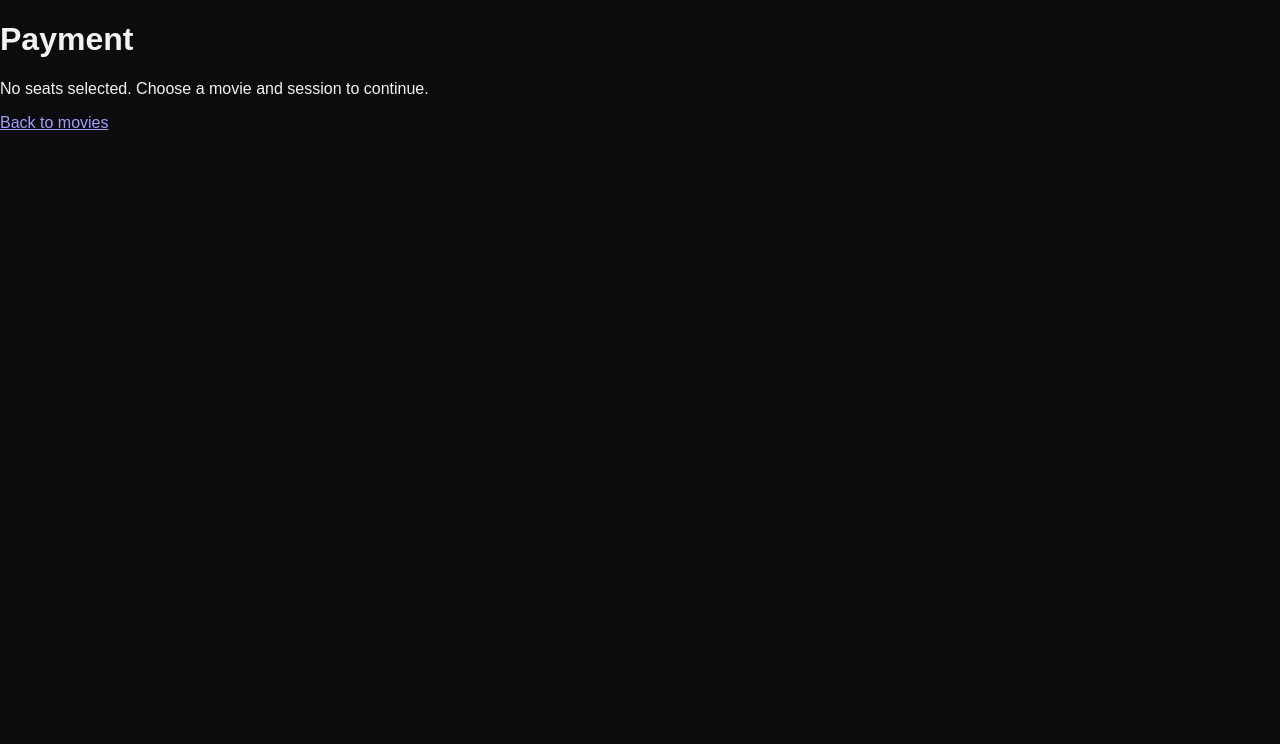
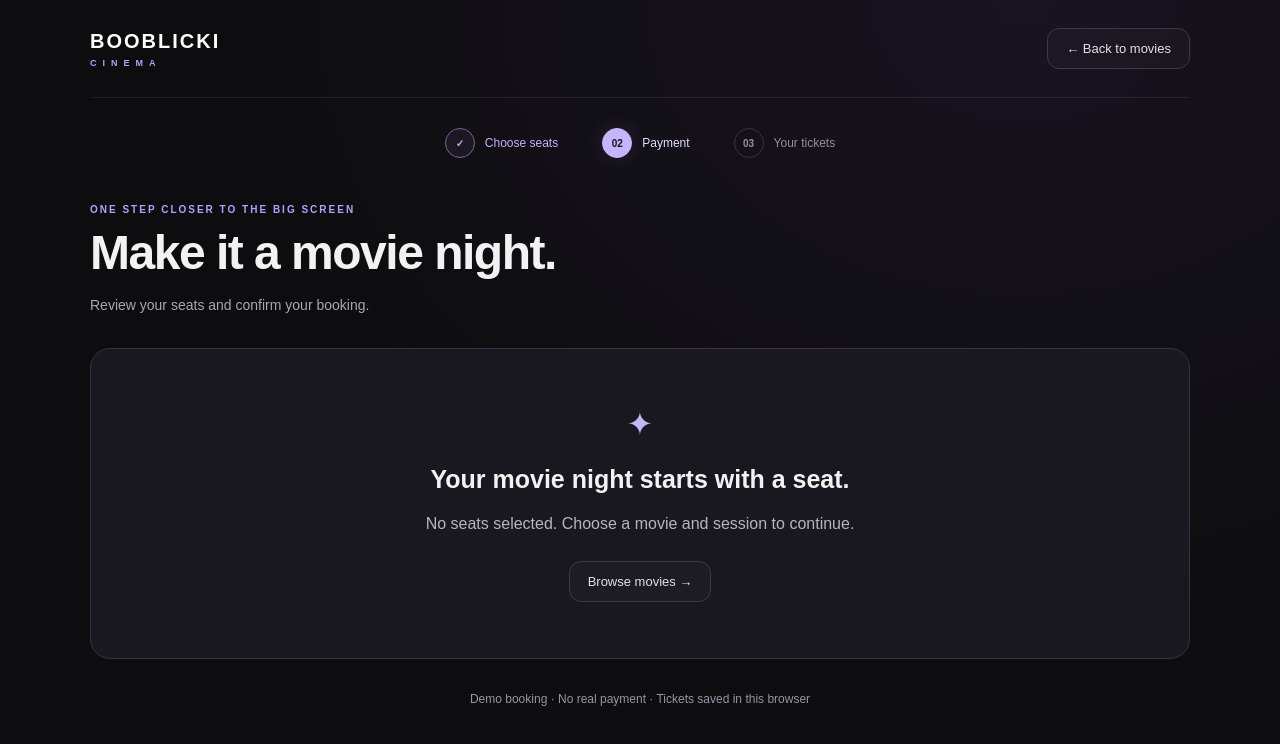
Before and after one commit to klaccdeduska/kino_project, a Vue app in the folder frontend/: page /payment in a window 1280 px wide. Shown: the top 744 px of the page. Built offline with nearby package versions, Linux system fonts and the light colour scheme.

Commit message:
Style payment page to match seat booking design

```diff
--- a/frontend/src/views/PaymentView.vue
+++ b/frontend/src/views/PaymentView.vue
@@ -54,59 +54,134 @@ async function pay() {
 </script>
 
 <template>
-  <main>
-    <h1>Payment</h1>
+  <main class="payment-page">
+    <div class="payment-shell">
+      <header class="topbar">
+        <RouterLink to="/" class="brand">BOOBLICKI<span>CINEMA</span></RouterLink>
+        <RouterLink v-if="draft" class="back-button" :to="{
+          name: 'booking', params: { movieId: draft.movieId }, query: { sessionId: draft.sessionId },
+        }">← Back to seats</RouterLink>
+        <RouterLink v-else to="/" class="back-button">← Back to movies</RouterLink>
+      </header>
 
-    <p v-if="error" role="alert">
-      {{ error }}
-    </p>
+      <nav class="steps" aria-label="Booking progress">
+        <span class="step complete"><b>✓</b> Choose seats</span>
+        <span class="step active" aria-current="step"><b>02</b> Payment</span>
+        <span class="step"><b>03</b> Your tickets</span>
+      </nav>
 
-    <template v-if="draft">
-      <RouterLink
-        :to="{
-          name: 'booking',
-          params: { movieId: draft.movieId },
-          query: { sessionId: draft.sessionId },
-        }"
-      >
-        Back to seats
-      </RouterLink>
+      <div class="page-heading">
+        <p class="eyebrow">ONE STEP CLOSER TO THE BIG SCREEN</p>
+        <h1>Make it a movie night.</h1>
+        <p>Review your seats and confirm your booking.</p>
+      </div>
 
-      <h2>{{ draft.movieTitle }}</h2>
+      <p v-if="error" class="error-message" role="alert">{{ error }}</p>
 
-      <p>{{ formatSessionDate(draft.date) }} — {{ draft.time }} · {{ draft.hallName }}</p>
+      <div v-if="draft" class="payment-layout">
+        <section class="booking-card" aria-labelledby="booking-title">
+          <div class="card-heading"><span class="eyebrow">YOUR BOOKING</span><span class="badge">{{ draft.hallName }}</span></div>
+          <h2 id="booking-title">{{ draft.movieTitle }}</h2>
+          <p class="session-line">{{ formatSessionDate(draft.date) }} — {{ draft.time }} · {{ draft.hallName }}</p>
 
-      <ul>
-        <li v-for="seat in draft.seats" :key="seat">
-          Row {{ seat.split('-')[0] }}
-          · Seat {{ seat.split('-')[1] }}
-          — {{ formatPrice(getSeatPriceCents(seat)) }}
-        </li>
-      </ul>
+          <div class="seats-heading"><h3>Your seats</h3><span>{{ draft.seats.length }} {{ draft.seats.length === 1 ? 'ticket' : 'tickets' }}</span></div>
+          <ul class="seat-list">
+            <li v-for="seat in draft.seats" :key="seat">
+              <span class="seat-marker" aria-hidden="true">{{ seat.split('-')[0] }}</span>
+              <div class="seat-info"><strong>Row {{ seat.split('-')[0] }} · Seat {{ seat.split('-')[1] }}</strong><span>{{ seat.startsWith('E-') ? 'VIP' : seat.startsWith('D-') ? 'Double' : 'Standard' }}</span></div>
+              <strong class="seat-price">{{ formatPrice(getSeatPriceCents(seat)) }}</strong>
+            </li>
+          </ul>
+          <p class="edit-note">Want a different view? <RouterLink :to="{ name: 'booking', params: { movieId: draft.movieId }, query: { sessionId: draft.sessionId } }">Change your seats →</RouterLink></p>
+        </section>
 
-      <p>Tickets: {{ draft.seats.length }}</p>
+        <aside class="summary-card" aria-labelledby="summary-title">
+          <p class="eyebrow">THE FINAL DETAILS</p>
+          <h2 id="summary-title">Order summary</h2>
+          <div class="summary-line"><span>Tickets: {{ draft.seats.length }}</span><span>{{ formatPrice(totalCents) }}</span></div>
+          <div class="total"><span>Total</span><strong>{{ formatPrice(totalCents) }}</strong></div>
+          <div class="demo-notice"><span class="demo-icon" aria-hidden="true">✦</span><div><strong>Just a demo. Enjoy the experience.</strong><p>No money will be charged and no card details are required.</p></div></div>
+          <button class="pay-button" type="button" :disabled="submitting || draft.seats.length === 0" :aria-busy="submitting" @click="pay">{{ submitting ? 'Processing…' : 'Confirm demo payment' }}</button>
+          <p class="confirmation-note">Your tickets will be ready on the next page.</p>
+        </aside>
+      </div>
 
-      <p>
-        <strong>Total: {{ formatPrice(totalCents) }}</strong>
-      </p>
-
-      <p>
-        This is a demo payment. No money will be charged
-        and no card details are required.
-      </p>
-
-      <button
-        type="button"
-        :disabled="submitting"
-        @click="pay"
-      >
-        {{ submitting ? 'Processing…' : 'Confirm demo payment' }}
-      </button>
-    </template>
-
-    <template v-else>
-      <p>No seats selected. Choose a movie and session to continue.</p>
-      <RouterLink to="/">Back to movies</RouterLink>
-    </template>
+      <section v-else class="empty-state">
+        <span aria-hidden="true">✦</span><h2>Your movie night starts with a seat.</h2>
+        <p>No seats selected. Choose a movie and session to continue.</p>
+        <RouterLink class="back-button" to="/">Browse movies →</RouterLink>
+      </section>
+      <footer>Demo booking · No real payment · Tickets saved in this browser</footer>
+    </div>
   </main>
 </template>
+
+<style scoped>
+.payment-page { min-height: 100vh; padding: 28px 24px 40px; background: radial-gradient(ellipse at 80% 0%, #39275540, transparent 55%), #0d0d0f; color: #f2f2f3; }
+.payment-shell { max-width: 1100px; margin: auto; }
+.topbar { display: flex; align-items: center; justify-content: space-between; gap: 16px; padding-bottom: 28px; border-bottom: 1px solid #ffffff12; }
+.brand { color: #fff; text-decoration: none; font-size: 20px; font-weight: 900; letter-spacing: 2px; }
+.brand span { display: block; margin-top: 5px; font-size: 9px; letter-spacing: 6px; color: #b6a0ff; }
+.back-button { display: inline-flex; align-items: center; gap: 10px; padding: 12px 18px; border: 1px solid #3c3a46; border-radius: 12px; background: #ffffff05; color: #e4dfef; font-size: 13px; text-decoration: none; transition: background 150ms; }
+.back-button:hover { background: #b6a0ff18; border-color: #b6a0ff; }
+.steps { display: flex; justify-content: center; gap: 44px; padding: 30px 0; }
+.step { display: inline-flex; align-items: center; gap: 10px; color: #93909f; font-size: 12px; }
+.step b { display: grid; place-items: center; width: 30px; height: 30px; border: 1px solid #383440; border-radius: 50%; font-size: 10px; }
+.step.active { color: #e5dcff; }
+.step.active b { color: #171320; background: #c4b5fd; border-color: #c4b5fd; box-shadow: 0 0 20px #b6a0ff25; }
+.step.complete { color: #c4b5fd; }
+.step.complete b { border-color: #786393; background: #b6a0ff12; }
+.page-heading { margin: 16px 0 30px; }
+.eyebrow { margin: 0 0 10px; color: #b6a0ff; font-size: 10px; font-weight: 700; letter-spacing: 2px; }
+h1 { margin: 0; font-size: clamp(30px, 5vw, 48px); line-height: 1.15; letter-spacing: -1.5px; }
+.page-heading > p:last-child { margin: 14px 0 0; color: #aaa6b4; font-size: 14px; line-height: 1.7; }
+.payment-layout { display: grid; grid-template-columns: minmax(0, 1.4fr) minmax(0, 1fr); align-items: start; gap: 24px; }
+.booking-card, .summary-card { min-width: 0; padding: 28px; border: 1px solid #3a3348; border-radius: 20px; background: #17161c; box-shadow: 0 20px 70px #0002; }
+.booking-card { background: linear-gradient(135deg, #211b2c, #17161c 65%); }
+.card-heading { display: flex; justify-content: space-between; align-items: center; gap: 12px; }
+.card-heading .eyebrow { margin: 0; }
+.badge { padding: 7px 12px; border: 1px solid #645078; border-radius: 8px; color: #d6c7f0; font-size: 11px; }
+h2 { margin: 22px 0 12px; font-size: 25px; overflow-wrap: anywhere; }
+.session-line { margin: 0; color: #bbb2c9; font-size: 13px; line-height: 1.8; }
+.seats-heading { display: flex; justify-content: space-between; align-items: center; margin-top: 30px; padding-top: 24px; border-top: 1px solid #ffffff12; }
+.seats-heading h3 { margin: 0; font-size: 15px; }
+.seats-heading > span { color: #a69bb8; font-size: 12px; }
+.seat-list { padding: 0; margin: 18px 0 0; list-style: none; }
+.seat-list li { display: flex; align-items: center; gap: 14px; padding: 16px 0; border-bottom: 1px solid #ffffff0d; }
+.seat-marker { display: grid; place-items: center; flex: 0 0 40px; height: 44px; background: #b6a0ff12; color: #d8c8ff; border: 1px solid #65507f; border-radius: 10px; font-weight: 700; }
+.seat-info { display: flex; flex: 1; flex-direction: column; gap: 7px; font-size: 13px; }
+.seat-info > span { color: #a99dbb; font-size: 11px; }
+.seat-price { white-space: nowrap; font-size: 14px; }
+.edit-note { margin: 24px 0 0; color: #a99dbb; font-size: 12px; line-height: 1.8; }
+.edit-note a { display: inline-block; color: #d1bfff; margin-left: 4px; text-underline-offset: 4px; }
+.summary-card h2 { margin-top: 12px; font-size: 22px; }
+.summary-line { display: flex; justify-content: space-between; gap: 16px; margin-top: 28px; color: #bcb3c8; font-size: 14px; }
+.total { display: flex; justify-content: space-between; align-items: center; gap: 16px; margin-top: 24px; padding-top: 24px; border-top: 1px solid #3a3348; font-size: 16px; }
+.total strong { color: #e0d2ff; font-size: 32px; letter-spacing: -1px; white-space: nowrap; }
+.demo-notice { display: flex; gap: 12px; margin: 26px 0 22px; padding: 16px; background: #b6a0ff0b; border: 1px solid #4a3c5f; border-radius: 12px; }
+.demo-icon { color: #c4b5fd; }
+.demo-notice strong { font-size: 12px; line-height: 1.6; color: #dcd0ee; }
+.demo-notice p { margin: 7px 0 0; color: #aaa0b8; font-size: 12px; line-height: 1.7; }
+.pay-button { width: 100%; min-height: 52px; padding: 14px 16px; border: 1px solid #c4b5fd; border-radius: 12px; background: #c4b5fd; color: #20152f; font: inherit; font-size: 14px; font-weight: 700; cursor: pointer; box-shadow: 0 5px 22px #b6a0ff20; transition: background 150ms, transform 150ms; }
+.pay-button:hover:not(:disabled) { background: #d8cdff; transform: translateY(-1px); }
+.pay-button:disabled { opacity: .5; cursor: not-allowed; }
+a:focus-visible, button:focus-visible { outline: 3px solid #dfd4ff; outline-offset: 4px; }
+.confirmation-note { margin: 14px 0 0; text-align: center; color: #a69bb8; font-size: 11px; line-height: 1.7; }
+footer { margin-top: 30px; color: #9994a5; font-size: 12px; text-align: center; line-height: 1.8; }
+.error-message { margin-bottom: 24px; padding: 16px; color: #ffd7e1; background: #451f2b; border: 1px solid #ac566e; border-radius: 12px; line-height: 1.6; }
+.empty-state { padding: 56px 24px; text-align: center; background: #19171f; border: 1px solid #393340; border-radius: 20px; }
+.empty-state > span { color: #c4b5fd; font-size: 32px; }
+.empty-state p { color: #b9b3c4; margin-bottom: 24px; line-height: 1.7; }
+@media (max-width: 760px) { .payment-layout { grid-template-columns: 1fr; } }
+@media (max-width: 600px) {
+  .payment-page { padding: 18px 14px 30px; }
+  .steps { gap: 16px; }
+  .step { gap: 6px; font-size: 10px; }
+  .step b { width: 24px; height: 24px; }
+  .brand { font-size: 16px; }
+  .back-button { padding: 10px 12px; font-size: 12px; }
+  .booking-card, .summary-card { padding: 22px 18px; }
+  .seat-list li { gap: 10px; }
+}
+@media (prefers-reduced-motion: reduce) { .back-button, .pay-button { transition: none; } .pay-button:hover:not(:disabled) { transform: none; } }
+</style>
```
